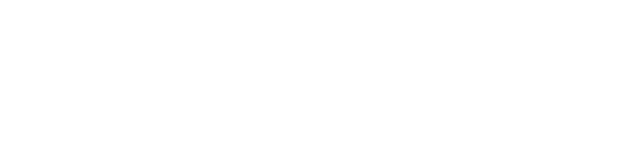
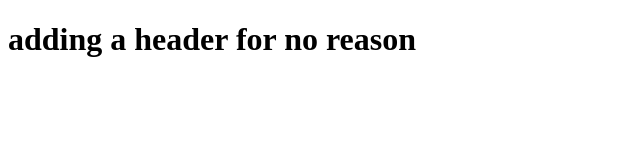
Before and after one commit to alifimran208/Git1, a plain HTML site: page index.html in a window 1280 px wide. Shown: the whole page, without its empty margins (0-640 px from the left). Drawn offline with Linux system fonts and the light colour scheme.

Commit message:
added a header

```diff
--- a/index.html
+++ b/index.html
@@ -5,6 +5,6 @@
       <title> My new html page </title>
   </head>
   <body>
-
+        <h1> adding a header for no reason </h1>
   </body>
 </html>
```
